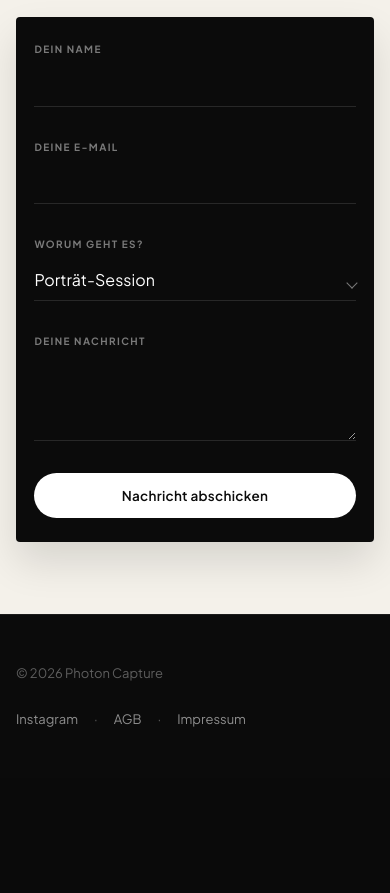
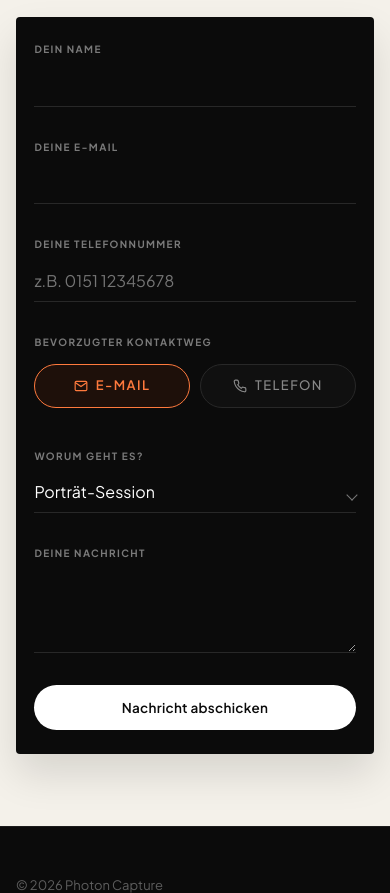
Before and after one commit to GalaxyGamer5/photon-capture, a PHP site: page / in a window 390 px wide. Shown: the part 5129-6022 px from the top of the page. Before the commit the page ends 5856 px from the top, so only its background shows below. Run offline with PHP 8.4, Linux system fonts and the light colour scheme; data that the repository does not hold is empty.

Commit message:
feat: add phone number input and contact method preference (phone/email) to booking and contact forms

```diff
--- a/css/style.css
+++ b/css/style.css
@@ -1993,6 +1993,60 @@ body.viewfinder-active .site-header {
     grid-column: 1 / -1;
 }
 
+/* Contact Preference Toggle Pills */
+.contact-pref-group {
+    display: flex;
+    gap: 0.65rem;
+    align-items: center;
+    padding-top: 0.35rem;
+}
+
+.pref-pill-label {
+    cursor: pointer;
+    user-select: none;
+    position: relative;
+    flex: 1;
+}
+
+.pref-radio {
+    position: absolute;
+    opacity: 0;
+    pointer-events: none;
+}
+
+.pref-pill {
+    display: flex;
+    align-items: center;
+    justify-content: center;
+    gap: 0.5rem;
+    padding: 0.65rem 1rem;
+    border-radius: var(--radius-pill);
+    border: 1px solid #282828;
+    background: rgba(255, 255, 255, 0.02);
+    color: #888888;
+    font-size: 13px;
+    font-weight: 500;
+    transition: all var(--transition-fast);
+}
+
+.pref-pill:hover {
+    border-color: #555555;
+    color: #ffffff;
+    background: rgba(255, 255, 255, 0.04);
+}
+
+.pref-radio:checked + .pref-pill {
+    border-color: var(--accent-orange);
+    color: var(--accent-orange);
+    background: rgba(255, 77, 0, 0.08);
+    font-weight: 600;
+}
+
+.pref-radio:focus-visible + .pref-pill {
+    outline: none;
+    box-shadow: 0 0 0 2px rgba(255, 77, 0, 0.3);
+}
+
 .submit-booking-btn {
     padding: 0.85rem 2rem;
     font-size: 14px;
--- a/includes/db.php
+++ b/includes/db.php
@@ -115,11 +115,15 @@ function initSchema(PDO $pdo) {
         id VARCHAR(100) PRIMARY KEY,
         name VARCHAR(255) NOT NULL,
         email VARCHAR(255) NOT NULL,
+        phone VARCHAR(100) DEFAULT NULL,
+        contact_pref VARCHAR(50) DEFAULT 'email',
         service VARCHAR(255),
         message $longText,
         unread INT DEFAULT 1,
         created_at DATETIME DEFAULT CURRENT_TIMESTAMP
     )");
+    try { $pdo->exec("ALTER TABLE inquiries ADD COLUMN phone VARCHAR(100) DEFAULT NULL"); } catch (Exception $e) {}
+    try { $pdo->exec("ALTER TABLE inquiries ADD COLUMN contact_pref VARCHAR(50) DEFAULT NULL"); } catch (Exception $e) {}
 
     // 5. Orders table
     $pdo->exec("CREATE TABLE IF NOT EXISTS orders (
--- a/index.html
+++ b/index.html
@@ -357,6 +357,29 @@
                                 <input type="email" id="email" name="email" required class="underline-input">
                             </div>
                             <div class="form-field">
+                                <label for="contact_phone" data-i18n="contact.form.phone">TELEFONNUMMER</label>
+                                <input type="tel" id="contact_phone" name="phone" class="underline-input" data-i18n="contact.form.phone.placeholder" placeholder="z.B. 0151 12345678">
+                            </div>
+                            <div class="form-field">
+                                <label data-i18n="contact.form.prefLabel">BEVORZUGTER KONTAKTWEG</label>
+                                <div class="contact-pref-group">
+                                    <label class="pref-pill-label">
+                                        <input type="radio" name="contact_pref" value="email" checked class="pref-radio">
+                                        <span class="pref-pill">
+                                            <svg width="14" height="14" viewBox="0 0 24 24" fill="none" stroke="currentColor" stroke-width="2"><path d="M4 4h16c1.1 0 2 .9 2 2v12c0 1.1-.9 2-2 2H4c-1.1 0-2-.9-2-2V6c0-1.1.9-2 2-2z"></path><polyline points="22,6 12,13 2,6"></polyline></svg>
+                                            <span data-i18n="contact.form.prefEmail">E-Mail</span>
+                                        </span>
+                                    </label>
+                                    <label class="pref-pill-label">
+                                        <input type="radio" name="contact_pref" value="phone" class="pref-radio">
+                                        <span class="pref-pill">
+                                            <svg width="14" height="14" viewBox="0 0 24 24" fill="none" stroke="currentColor" stroke-width="2"><path d="M22 16.92v3a2 2 0 0 1-2.18 2 19.79 19.79 0 0 1-8.63-3.07 19.5 19.5 0 0 1-6-6 19.79 19.79 0 0 1-3.07-8.67A2 2 0 0 1 4.11 2h3a2 2 0 0 1 2 1.72 12.84 12.84 0 0 0 .7 2.81 2 2 0 0 1-.45 2.11L8.09 9.91a16 16 0 0 0 6 6l1.27-1.27a2 2 0 0 1 2.11-.45 12.84 12.84 0 0 0 2.81.7A2 2 0 0 1 22 16.92z"></path></svg>
+                                            <span data-i18n="contact.form.prefPhone">Telefon</span>
+                                        </span>
+                                    </label>
+                                </div>
+                            </div>
+                            <div class="form-field">
                                 <label for="service" data-i18n="contact.form.service">WORUM GEHT ES?</label>
                                 <div class="select-wrapper">
                                     <select id="service" name="service" class="underline-input">
--- a/js/email-handler.js
+++ b/js/email-handler.js
@@ -23,6 +23,25 @@ document.addEventListener('DOMContentLoaded', () => {
             const name = document.getElementById('name').value;
             const email = document.getElementById('email').value;
             const message = document.getElementById('message').value;
+
+            const phoneInput = bookingForm.querySelector('input[name="phone"]');
+            const phone = phoneInput ? phoneInput.value.trim() : '';
+
+            const prefInput = bookingForm.querySelector('input[name="contact_pref"]:checked');
+            const contactPref = prefInput ? prefInput.value : 'email';
+            const contactPrefText = contactPref === 'phone' ? 'Telefon' : 'E-Mail';
+
+            // If phone preferred, ensure phone is provided
+            if (contactPref === 'phone' && !phone) {
+                const phoneError = currentLang === 'en'
+                    ? 'Please enter your phone number so I can call you.'
+                    : 'Bitte gib deine Telefonnummer an, damit ich dich telefonisch kontaktieren kann.';
+                alert(phoneError);
+                if (phoneInput) phoneInput.focus();
+                submitBtn.innerText = originalBtnText;
+                submitBtn.disabled = false;
+                return;
+            }
 
             const orderId = generateOrderId();
             const serviceSelect = document.getElementById('service');
@@ -67,8 +86,11 @@ Uhrzeit: ${time}
 Preis: ${totalPriceStr}
 Extras: ${extrasString}
 
+Telefon: ${phone || 'Nicht angegeben'}
+Bevorzugter Kontaktweg: ${contactPrefText}
+
 Nachricht vom Kunden:
-${message}`;
+${message || 'Keine zusätzliche Nachricht'}`;
 
             try {
                 const res = await fetch('api/save-inquiry.php', {
@@ -77,6 +99,8 @@ ${message}`;
                     body: JSON.stringify({
                         name,
                         email,
+                        phone,
+                        contactPref,
                         service: serviceName + (durationText ? ` (${durationText})` : ''),
                         duration: duration,
                         message: fullMessage,
@@ -85,9 +109,11 @@ ${message}`;
                 });
 
                 if (res.ok) {
+                    const viaTextDe = contactPref === 'phone' ? 'telefonisch' : 'per E-Mail';
+                    const viaTextEn = contactPref === 'phone' ? 'by phone' : 'via email';
                     const successMsg = currentLang === 'en'
-                        ? `Thank you! Your booking request has been sent successfully. I will get back to you shortly via email.`
-                        : `Vielen Dank! Deine Buchungsanfrage wurde erfolgreich gesendet. Ich werde mich zeitnah per Mail bei dir melden.`;
+                        ? `Thank you! Your booking request has been sent successfully. I will get back to you shortly ${viaTextEn}.`
+                        : `Vielen Dank! Deine Buchungsanfrage wurde erfolgreich gesendet. Ich werde mich zeitnah ${viaTextDe} bei dir melden.`;
                     alert(successMsg);
                     bookingForm.reset();
                     // If there's a back button to reset the UI, trigger it
@@ -123,23 +149,56 @@ ${message}`;
             const email = document.getElementById('email').value;
             const message = document.getElementById('message').value;
 
+            const phoneInput = contactForm.querySelector('input[name="phone"]');
+            const phone = phoneInput ? phoneInput.value.trim() : '';
+
+            const prefInput = contactForm.querySelector('input[name="contact_pref"]:checked');
+            const contactPref = prefInput ? prefInput.value : 'email';
+            const contactPrefText = contactPref === 'phone' ? 'Telefon' : 'E-Mail';
+
+            if (contactPref === 'phone' && !phone) {
+                const phoneError = currentLang === 'en'
+                    ? 'Please enter your phone number so I can call you.'
+                    : 'Bitte gib deine Telefonnummer an, damit ich dich telefonisch kontaktieren kann.';
+                alert(phoneError);
+                if (phoneInput) phoneInput.focus();
+                submitBtn.innerText = originalBtnText;
+                submitBtn.disabled = false;
+                return;
+            }
+
             const serviceSelect = document.getElementById('service');
             let serviceName = serviceSelect.options[serviceSelect.selectedIndex].text;
             if (serviceSelect.value === 'other') serviceName = "Sonstiges / Allgemeine Frage";
+
+            const fullContactMessage = `${message || 'Keine Nachricht'}
+
+---
+Telefon: ${phone || 'Nicht angegeben'}
+Bevorzugter Kontaktweg: ${contactPrefText}`;
 
             try {
                 const res = await fetch('api/save-inquiry.php', {
                     method: 'POST',
                     headers: { 'Content-Type': 'application/json' },
-                    body: JSON.stringify({ name, email, service: serviceName, message })
+                    body: JSON.stringify({
+                        name,
+                        email,
+                        phone,
+                        contactPref,
+                        service: serviceName,
+                        message: fullContactMessage
+                    })
                 });
 
                 const currentLang = localStorage.getItem('preferredLang') || 'de';
 
                 if (res.ok) {
+                    const viaTextDe = contactPref === 'phone' ? 'telefonisch' : 'per E-Mail';
+                    const viaTextEn = contactPref === 'phone' ? 'by phone' : 'via email';
                     const successMsg = currentLang === 'en'
-                        ? 'Thank you! Your message has been sent successfully. I will get back to you shortly via email.'
-                        : 'Vielen Dank! Deine Nachricht wurde erfolgreich gesendet. Ich werde mich zeitnah per Mail bei dir melden.';
+                        ? `Thank you! Your message has been sent successfully. I will get back to you shortly ${viaTextEn}.`
+                        : `Vielen Dank! Deine Nachricht wurde erfolgreich gesendet. Ich werde mich zeitnah ${viaTextDe} bei dir melden.`;
                     alert(successMsg);
                     contactForm.reset();
                 } else {
--- a/js/translations.js
+++ b/js/translations.js
@@ -95,6 +95,11 @@ const translations = {
         "contact.form.name.placeholder": "Wie heißt du?",
         "contact.form.email": "Deine E-Mail",
         "contact.form.email.placeholder": "Wie kann ich dich erreichen?",
+        "contact.form.phone": "Deine Telefonnummer",
+        "contact.form.phone.placeholder": "z.B. 0151 12345678",
+        "contact.form.prefLabel": "Bevorzugter Kontaktweg",
+        "contact.form.prefEmail": "E-Mail",
+        "contact.form.prefPhone": "Telefon",
         "contact.form.service": "Worum geht es?",
         "contact.form.service.portrait": "Porträt-Session",
         "contact.form.service.event": "Event-Begleitung",
@@ -358,6 +363,11 @@ const translations = {
         "contact.form.name.placeholder": "What's your name?",
         "contact.form.email": "Your Email",
         "contact.form.email.placeholder": "How can I reach you?",
+        "contact.form.phone": "Your Phone Number",
+        "contact.form.phone.placeholder": "e.g. +49 151 12345678",
+        "contact.form.prefLabel": "Preferred Contact Method",
+        "contact.form.prefEmail": "Email",
+        "contact.form.prefPhone": "Phone",
         "contact.form.service": "What is it about?",
         "contact.form.service.portrait": "Portrait Session",
         "contact.form.service.event": "Event Coverage",
```
Also changed, not shown: admin/api/get-inquiries.php (+6 -1 lines), api/save-inquiry.php (+13 -2 lines), calendar.html (+23 -0 lines), style.css (+54 -0 lines).
